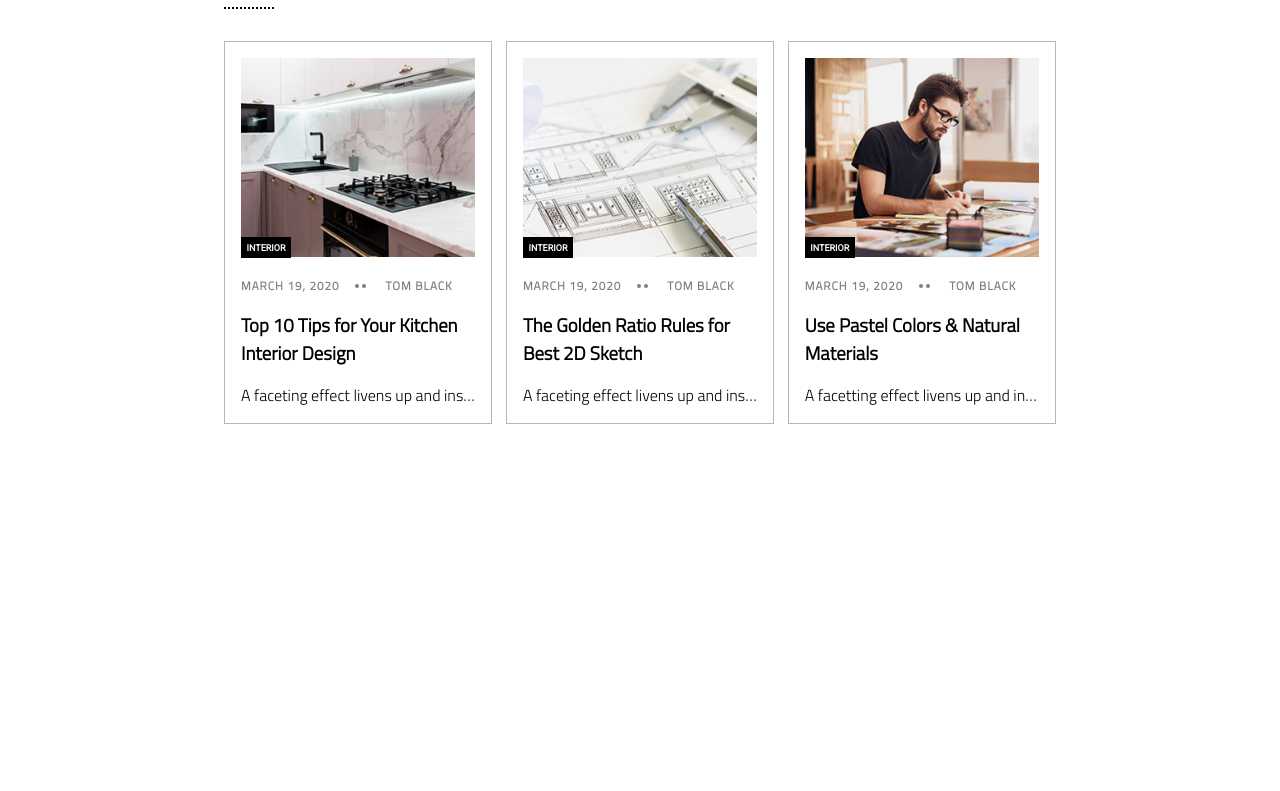
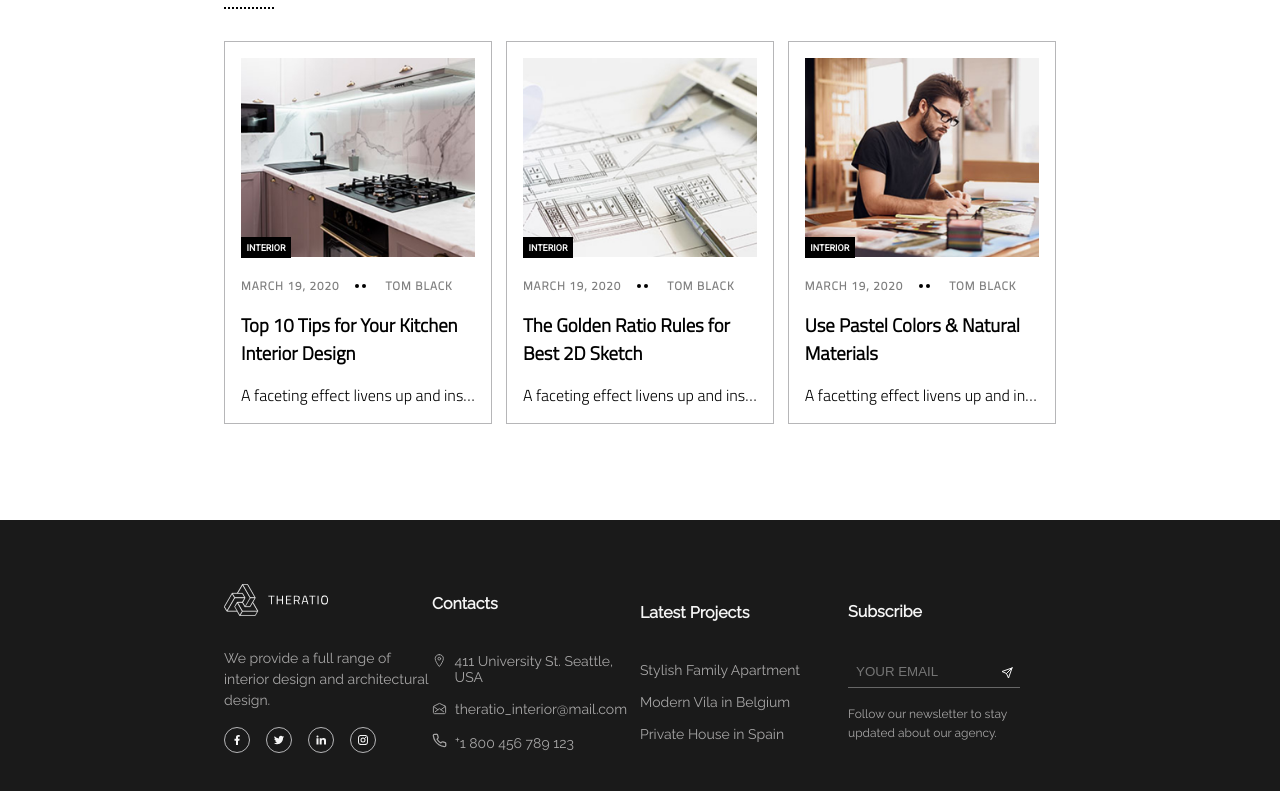
Before and after one commit to SharjeelSIqbal/headwire-assessment, a React (Create React App) app: page / in a window 1280 px wide. Shown: the part 2542-3333 px from the top of the page. Before the commit the page ends 3062 px from the top, so only its background shows below. Built offline with nearby package versions, Linux system fonts and the light colour scheme; a web font is replaced by a local one.

Commit message:
Made footer according to the model, fixed up some styling issues and added react icons. Proceeding to fix styling and refactor code so it's more readable

```diff
--- a/src/App.jsx
+++ b/src/App.jsx
@@ -1,4 +1,4 @@
-import {  Founder, About, HeaderSection, MeetOurTeam, BlogPosts } from './components'
+import {  Founder, About, HeaderSection, MeetOurTeam, BlogPosts, Footer } from './components'
 
 const App = () => (
   <>
@@ -7,6 +7,7 @@ const App = () => (
     <About />
     <MeetOurTeam />
     <BlogPosts />
+    <Footer />
   </>
   )
 
--- /dev/null
+++ b/src/components/footer.jsx
@@ -0,0 +1,64 @@
+import '../css/footer.css'
+import { RiFacebookFill, RiTwitterFill, RiLinkedinFill, RiInstagramLine  } from 'react-icons/ri'
+import { IoMailOpenOutline, IoLocationOutline } from 'react-icons/io5'
+import { FiPhone, FiSend } from 'react-icons/fi'
+
+const Footer = () => (
+  <footer id='footer' className='footer-background ptb-4'>
+    <div className='w-container flex align-center space-between m-center raleway'>
+      <div className='column g-1 w-25 gray-text'>
+        <div className='flex'>
+          <img  className='w-50' src='/imgs/logo-footer.svg' alt='logo'/>
+        </div>
+        <p className='gray-text line-1pt5 footer-content mb-0 mt-1'>We provide a full range of interior design and architectural design.</p>
+        <div className='flex align-center g-1 w-100  social-links'>
+          <div className='circle circle-links row-center white-text footer-media-logo'>
+            <RiFacebookFill />
+          </div>
+          <div className="circle circle-links row-center white-text footer-media-logo">
+            <RiTwitterFill />
+          </div>
+          <div className="circle circle-links row-center white-text footer-media-logo">
+            <RiLinkedinFill />
+          </div>
+          <div className="circle circle-links row-center white-text footer-media-logo">
+            <RiInstagramLine />
+          </div>
+        </div>
+      </div>
+      <div className='column justify-center footer-section g-1 mt-pt5 w-25'>
+        <h4 id='contacts' className='footer-heading m-0'>Contacts</h4>
+        <div className='flex g-pt5'>
+          <IoLocationOutline className='footer-icon gray-text' />
+          <p className='gray-text footer-content'>411 University St. Seattle, USA</p>
+        </div>
+        <div className='flex g-pt5'>
+          <IoMailOpenOutline className='footer-icon gray-text' />
+          <p className="gray-text footer-content">theratio_interior@mail.com</p>
+        </div>
+        <div className='flex g-pt5'>
+          <FiPhone className='footer-icon gray-text' />
+          <p className="gray-text footer-content">&#8314;1 800 456 789 123</p>
+        </div>
+      </div>
+      <div className='column footer-section w-25 g-1 mt-pt5'>
+        <h4 id='projects' className='footer-heading m-0'>Latest Projects</h4>
+        <p className="gray-text footer-content">Stylish Family Apartment</p>
+        <p className="gray-text footer-content">Modern Vila in Belgium</p>
+        <p className="gray-text footer-content">Private House in Spain</p>
+      </div>
+      <div className='column footer-section  w-25 g-1 mt-pt5'>
+        <h4 className="footer-heading m-0">Subscribe</h4>
+        <form onSubmit={(e) => e.preventDefault()}className='relative w-75'>
+          <input className='footer-input w-100' type="text" placeholder='YOUR EMAIL' />
+          <button type='submit'className='footer-send'>
+            <FiSend className='white-text footer-subscribe-icon'/>
+          </button>
+        </form>
+        <p className="gray-text footer-subscribe mb-1">Follow our newsletter to stay updated about our agency.</p>
+      </div>
+    </div>
+  </footer>
+)
+
+export default Footer
--- a/src/components/header/header-logo.jsx
+++ b/src/components/header/header-logo.jsx
@@ -1,7 +1,7 @@
 const HeaderLogo = () => (
-  <div className='logo'>
+  <div className='header-logo'>
     <img src="/imgs/logo-half.svg" alt="logo" />
-    <img src="/imgs/logo-text.svg" className='logo-text' alt="company name" />
+    <img src="/imgs/logo-text.svg" className='header-logo-text' alt="company name" />
   </div>
 )
 
--- a/src/components/index.js
+++ b/src/components/index.js
@@ -3,12 +3,14 @@ import { default as Founder } from './founder'
 import { default as About } from './about'
 import { default as MeetOurTeam } from './meet-our-team'
 import { default as BlogPosts } from './blog-posts'
+import { default as Footer } from './footer'
 
 
 export {
   About,
   BlogPosts,
   Founder,
+  Footer,
   HeaderSection,
   MeetOurTeam
 }
--- a/src/css/blog.css
+++ b/src/css/blog.css
@@ -82,9 +82,9 @@
 }
 
 .blog-circle {
+  background-color: black;
   border-radius: 50%;
   width: 4px;
   height: 4px;
-  background-color: rgba(0, 0, 0, 0.5);
   margin-right: 3px;
 }
--- /dev/null
+++ b/src/css/footer.css
@@ -0,0 +1,59 @@
+.footer-background {
+  background-color: #1A1A1A;
+}
+
+.footer-logo {
+  width: 125px;
+}
+
+.footer-media-logo {
+  font-size: 12px;
+}
+
+.footer-content {
+  font-size: 14px;
+}
+
+.footer-section p {
+  margin: 0;
+}
+
+.footer-heading {
+  color: whitesmoke;
+  margin: 0 0 1.5rem
+}
+
+.footer-icon {
+font-size: 15px;
+}
+
+
+.footer-input {
+  background-color: transparent;
+  border: none;
+  padding: 0 .5rem .5rem;
+  margin-bottom: .1rem;
+  border-bottom: 1px solid #676767;
+  color: whitesmoke;
+  outline: none;
+}
+
+.footer-subscribe {
+  font-size: 12px;
+  line-height: 1.2rem;
+}
+
+.footer-send{
+  position: absolute;
+  top: 0;
+  bottom: 0;
+  right: -15px;
+  background-color: transparent;
+}
+
+
+.footer-subscribe-icon {
+  fill: transparent;
+  outline: whitesmoke;
+  font-size: 12px;
+}
--- a/src/css/header.css
+++ b/src/css/header.css
@@ -59,10 +59,7 @@ button {
 }
 
 
-.logo {
-  grid-area: logo;
-  background-color: white;
-}
+
 
 .header {
   grid-area: header;
@@ -132,13 +129,18 @@ button {
   gap: 2.5rem;
 }
 
-/* Grid Logo */
+/* Logo */
 
-.logo-text {
+.header-logo-text {
   width: 200px;
   position: absolute;
   top: 0;
   left: 0;
+}
+
+.header-logo {
+  grid-area: logo;
+  background-color: white;
 }
 
 /* Grid Center */
--- a/src/css/layout.css
+++ b/src/css/layout.css
@@ -98,6 +98,10 @@
   margin-top: 1rem;
 }
 
+.mb-0{
+  margin-bottom: 0;
+}
+
 .m-1 {
   margin: 1rem;
 }
@@ -159,9 +163,7 @@
   justify-content: space-between;
 }
 
-.space-evenly {
-  justify-content: space-evenly;
-}
+
 
 .column {
   display: flex;
@@ -180,6 +182,10 @@
   gap: 0.25rem;
 }
 
+.g-pt5 {
+  gap: .5rem;
+}
+
 .g-1 {
   gap: 1rem;
 }
@@ -192,17 +198,18 @@
   gap: 1.5rem;
 }
 
-.g-6 {
-  gap: 6rem;
+.g-3 {
+  gap: 3rem;
 }
 
 .g-4 {
   gap: 4rem;
 }
 
-.g-3 {
-  gap: 3rem;
+.g-6 {
+  gap: 6rem;
 }
+
 
 /* Width */
 
@@ -232,6 +239,10 @@ width: 25%;
 
 .w-container {
    max-width: 65%;
+}
+
+.line-1pt5 {
+  line-height: 1.5;
 }
 
 
@@ -317,12 +328,18 @@ width: 25%;
   background-color: black;
 }
 
+.circle-links {
+  width: 1.5rem;
+  height: 1.5rem;
+  background-color: transparent;
+  border: 1px solid #B6B6B8;
+}
+
 /* General Styling */
 
 .relative {
   position: relative;
 }
-
 
 .alternate-border-color {
   border-color: #B6B6B8;
```
Also changed, not shown: src/components/footer-section/index.js (added).
